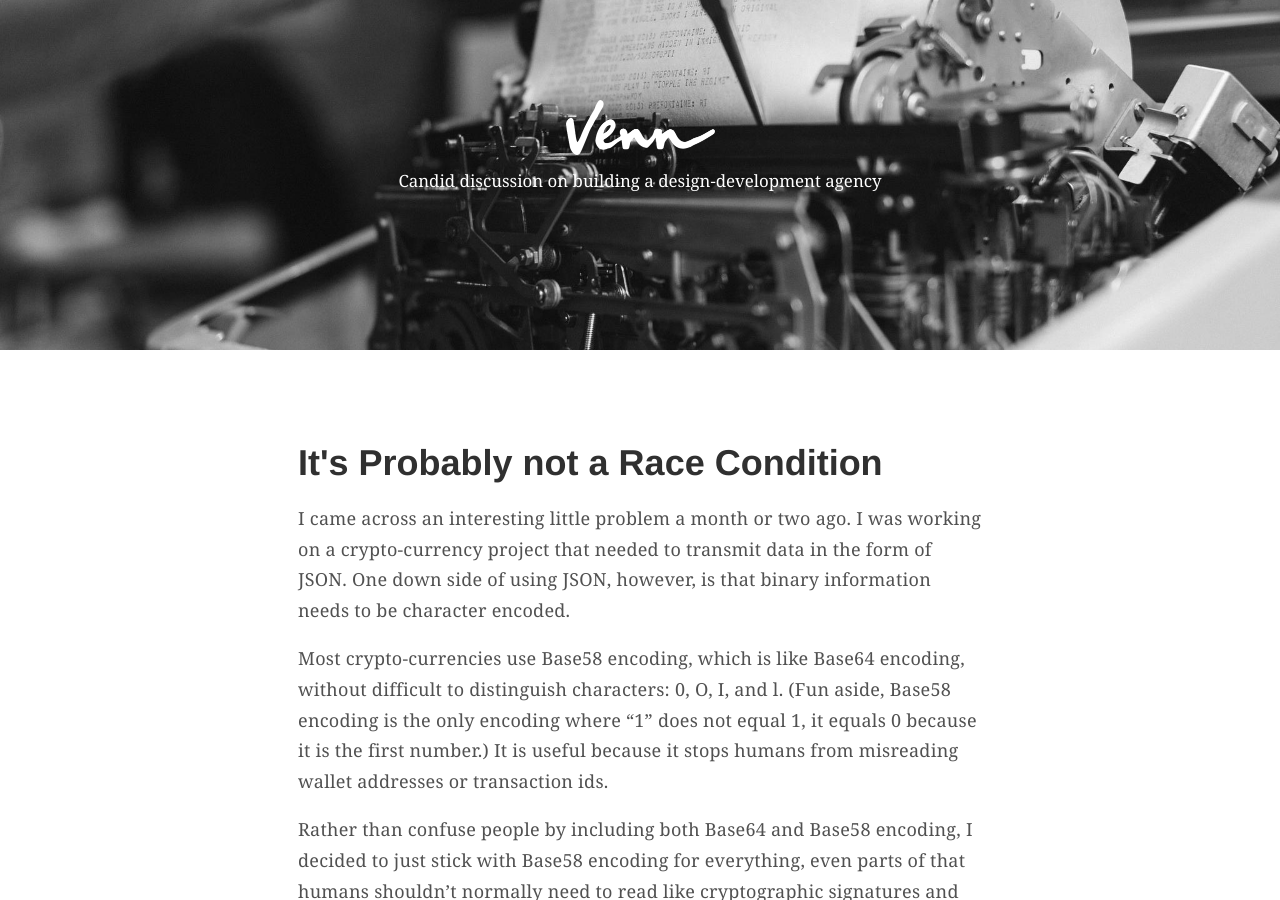
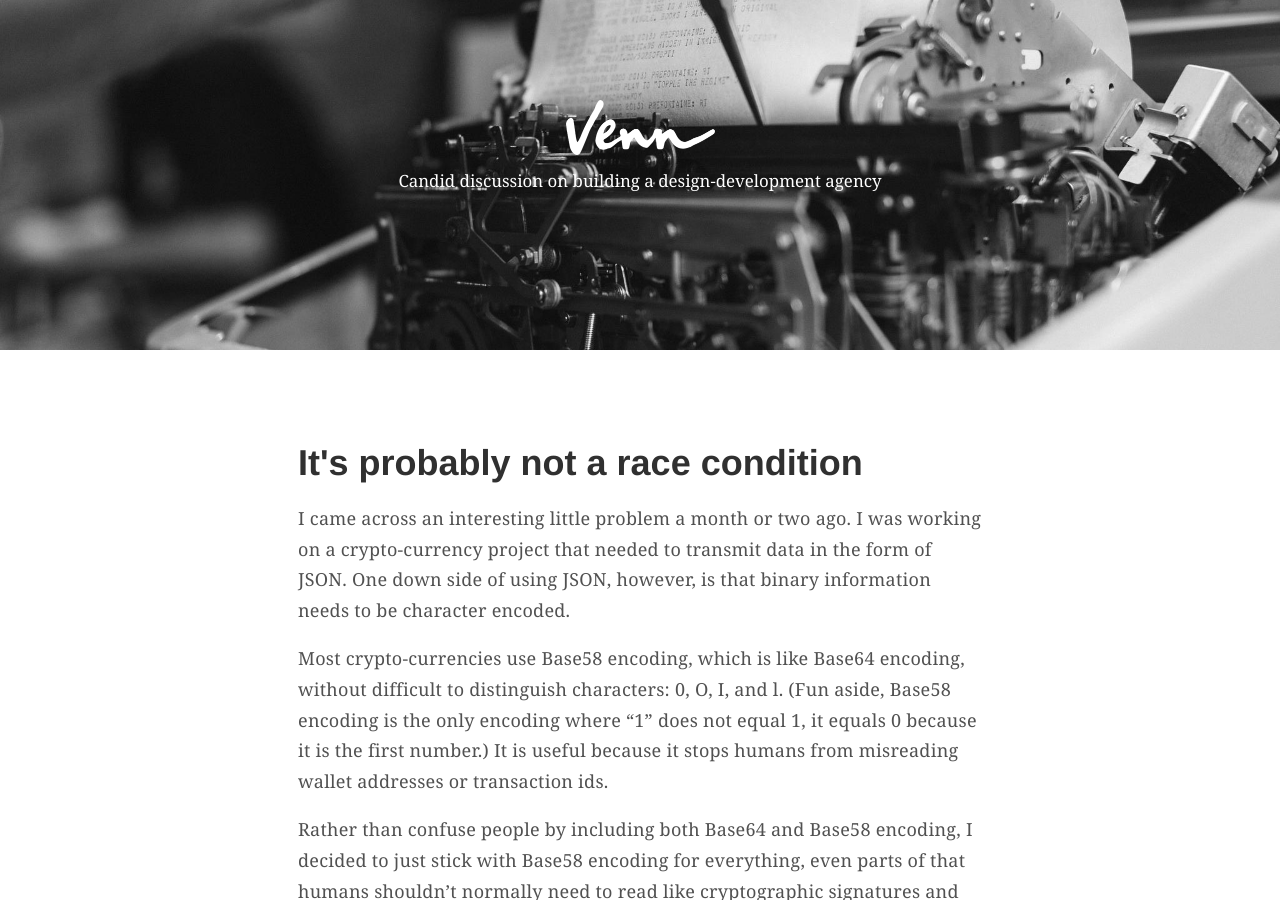
Before and after one commit to venn/blog, a Jekyll site: the page built from _posts/2014-07-11-probably-not-a-race-condition.md, in a window 1280 px wide and 900 px high. Built offline with Jekyll 4.4.1, drawn with Linux system fonts in a browser that asks for light colours; Markdown is read by kramdown in place of the engine named in the settings; comment, search, counter and statistics services are not loaded.

```diff
--- a/_posts/2014-07-11-probably-not-a-race-condition.md
+++ b/_posts/2014-07-11-probably-not-a-race-condition.md
@@ -1,6 +1,6 @@
 ---
 layout: post
-title: It's Probably not a Race Condition
+title: It's probably not a race condition
 author: zach
 comments: true
 ---
```
